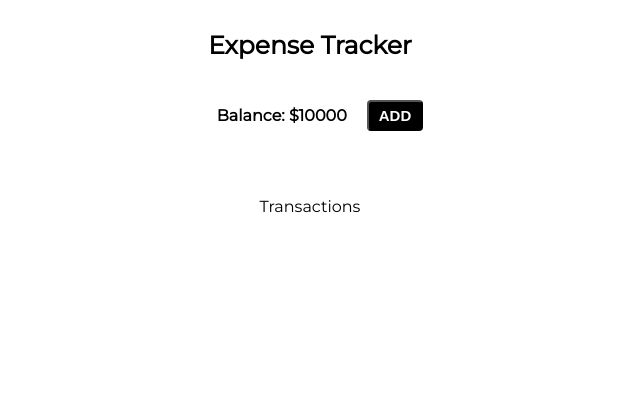
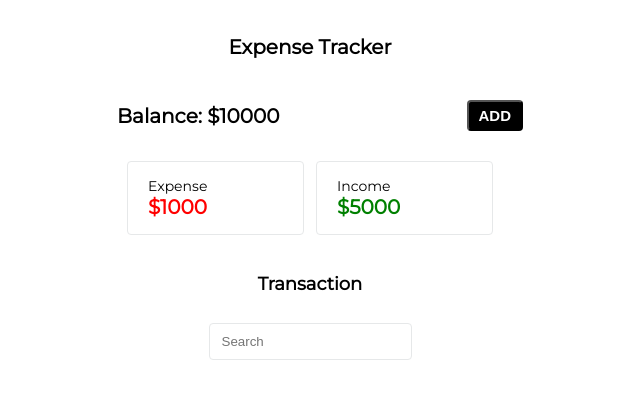
Before and after one commit to stephsorandom/Expense_Tracker, a React (Create React App) app: page / in a window 1280 px wide. Shown: the top 398 px of the page, without its empty margins (330-970 px from the left). Built offline with nearby package versions, Linux system fonts and the light colour scheme.

Commit message:
working on transaction box

```diff
--- a/src/Components/Home.js
+++ b/src/Components/Home.js
@@ -70,7 +70,14 @@ const Home = (props) => {
             toggleAddVisable={toggleAddVisable}
                 addTransaction={props.addTransaction}
             />)}
-            <div  className='expensesBox'/>
+            <div className='expensesBox'>
+                <div isIncome={false} className='expenseDiv'>
+                    Expense<span id='expensediv'>$1000</span>
+                </div>
+                <div isIncome={true} className='incomeDiv'>
+                    Income<span id='incomediv'>$5000</span>
+                </div>
+            </div>
         </div>
     );
 
--- a/src/Components/Transactions.js
+++ b/src/Components/Transactions.js
@@ -1,9 +1,26 @@
 import React from 'react';
+
+const TransactionArea = (props) => {
+    return(
+        <div className='transactionCell' isExpense={props.payload?.type === 'EXPENSE'}>
+            <span id='transCell'>
+                {props.payload.descrip}
+            </span>
+            <span id='transCell'>
+                ${props.payload.amount}
+                </span>
+        </div>
+    )
+}
 
 function Transactions(props) {
     return (
-        <div>
-            <p>Transactions</p>
+        <div className='transactionContainer'>
+            <p>Transaction</p>
+            <input placeholder='Search' />
+            {props.transaction?.length ?
+             props.transaction.map((payload) =>(<TransactionArea payload={payload} />))
+             : ''}
         </div>
     );
 }
--- a/src/index.css
+++ b/src/index.css
@@ -90,3 +90,53 @@ input {
   gap: 12px;
   margin: 20px;
 }
+
+.expenseDiv, .incomeDiv {
+  display: flex;
+  flex-direction: column;
+  border-radius: 4px;
+  border: 1px solid #e6e8e9;
+  padding: 15px 20px;
+  width: 135px;
+  font-size: 14px;
+}
+
+span {
+  font-weight: bold;
+  font-size: 20px;
+}
+
+#expensediv {
+  color: red;
+}
+
+#incomediv {
+  color: green;
+}
+
+.transactionContainer {
+  display: flex;
+  flex-direction: column;
+  align-items: center;
+  /* margin: 30px 0 10px; */
+  font-family: Montserrat;
+  font-size: 18px;
+  font-weight: bold;
+  width: 100%;
+  gap: 10px;
+}
+
+.transactionCell {
+  display: flex;
+  flex-direction: row;
+  justify-content: space-between;
+  align-items: center;
+  padding: 10px 15px;
+  font-size: 14px;
+  border-radius: 2px;
+  border-right: 4px solid '${(props) => (props.isExpense ? 'red' : 'green')}';
+}
+
+#transCell {
+font-weight: normal;
+}
```
